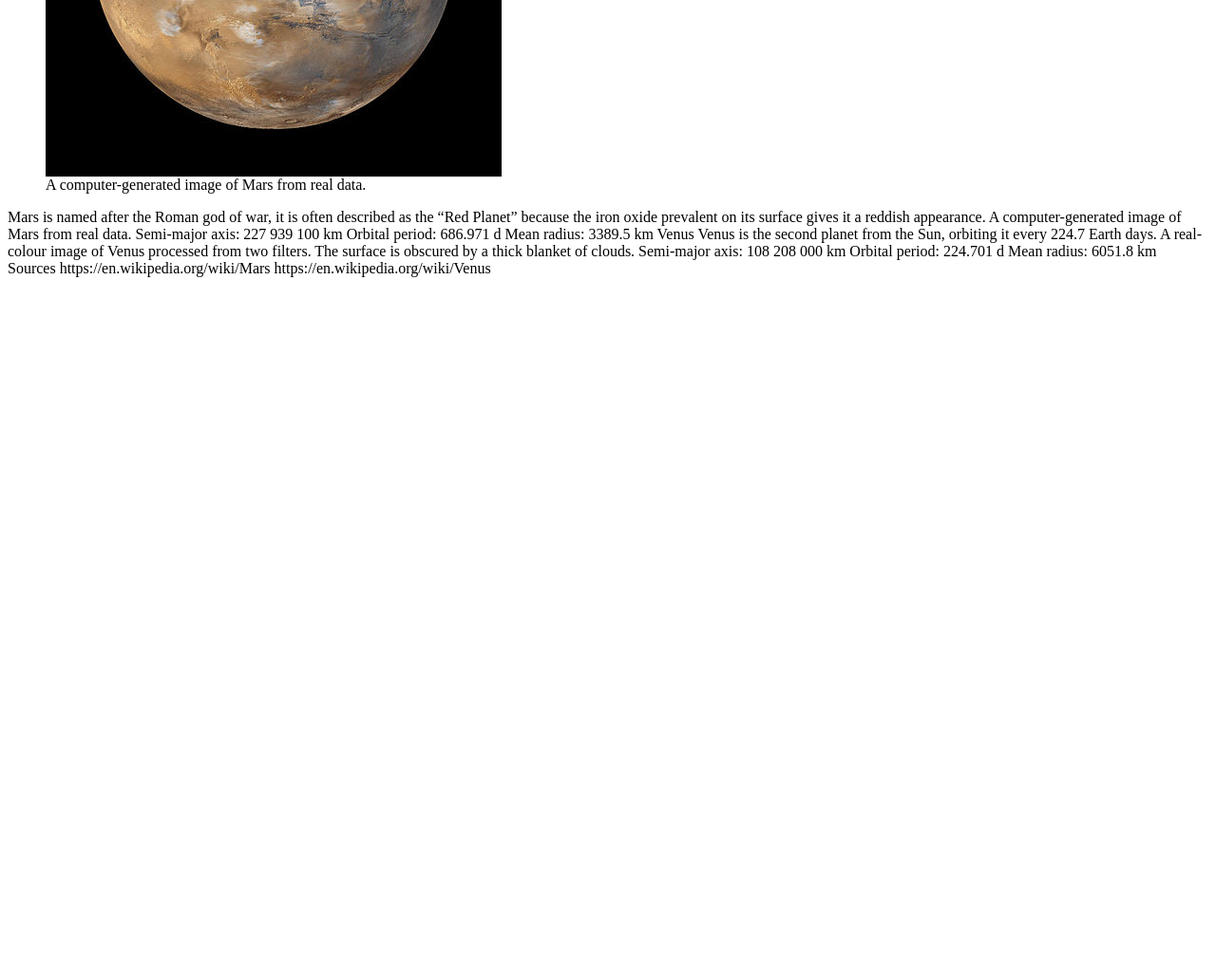
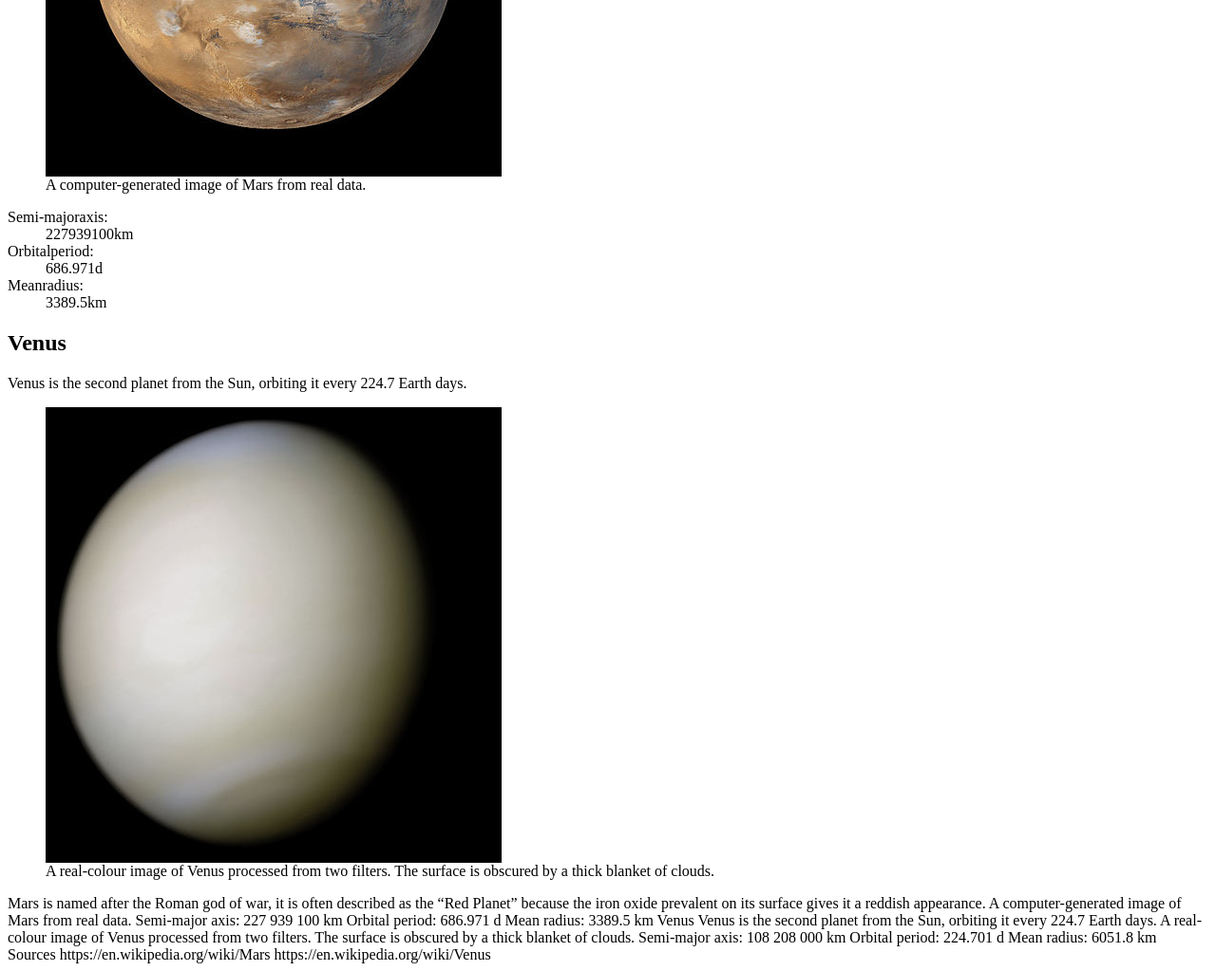
Before and after one commit to evanthefive/dsn1674-assignment-2, a plain HTML site: page index.html in a window 1280 px wide. Shown: the part 916-1939 px from the top of the page at 95% size. Before the commit the page ends 1216 px from the top, so only its background shows below. Drawn offline with Linux system fonts and the light colour scheme.

Commit message:
Added code.

```diff
--- a/index.html
+++ b/index.html
@@ -32,6 +32,23 @@ header goes here
   <figure>
     <img src="images/mars.jpg" alt="A pic of mars">
     <figcaption>A computer-generated image of Mars from real data.</figcaption>
+  </figure>
+
+  <dl>
+    <dt>Semi-majoraxis:</dt>
+    <dd><data>227939100km</data></dd>
+    <dt>Orbitalperiod:</dt>
+    <dd><data>686.971d</data></dd>
+    <dt>Meanradius:</dt>
+    <dd><data>3389.5km</data></dd>
+  </dl>
+
+  <h2 id="ven">Venus</h2>
+  <p>Venus is the second planet from the Sun, orbiting it every <data>224.7 Earth days</data>.</p>
+
+  <figure>
+    <img src="images/venus.jpg" alt="A pic of venus.">
+    <figcaption>A real-colour image of Venus processed from two filters. The surface is obscured by a thick blanket of clouds.</figcaption>
   </figure>
 
 
```
